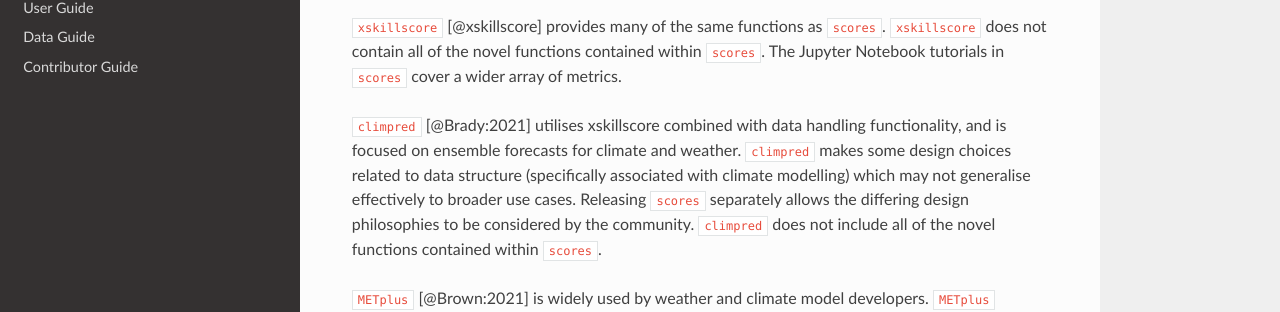
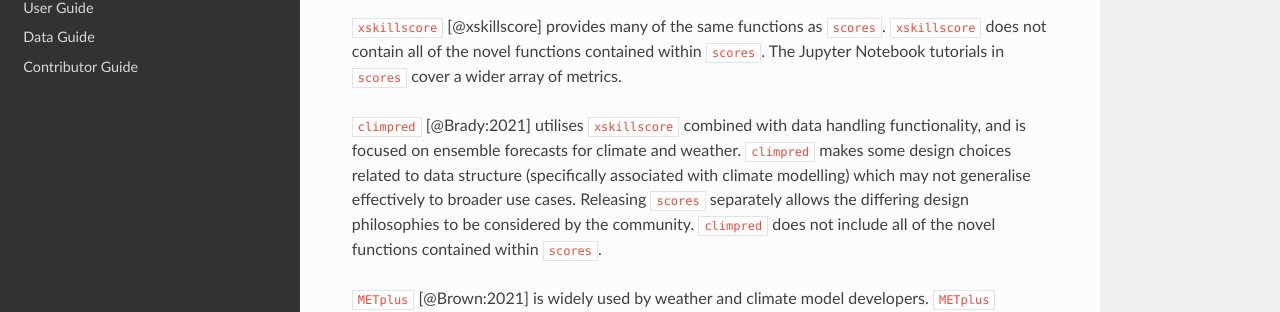
Before and after one commit to nci/scores, an MkDocs documentation site: the page built from docs/paper.md, in a window 1280 px wide and 900 px high, scrolled down 2525 px. Shown: the part 142-454 px from the top of the window. Built offline with MkDocs 1.6.1, drawn with Linux system fonts in a browser that asks for light colours; nearby versions of some CDN libraries.

```diff
--- a/docs/paper.md
+++ b/docs/paper.md
@@ -95,7 +95,7 @@ There are multiple open source verification packages in a range of languages. Be
 
 `xskillscore` [@xskillscore] provides many of the same functions as `scores`. `xskillscore` does not contain all of the novel functions contained within `scores`. The Jupyter Notebook tutorials in `scores` cover a wider array of metrics.
 
-`climpred` [@Brady:2021] utilises xskillscore combined with data handling functionality, and is focused on ensemble forecasts for climate and weather. `climpred` makes some design choices related to data structure (specifically associated with climate modelling) which may not generalise effectively to broader use cases. Releasing `scores` separately allows the differing design philosophies to be considered by the community. `climpred` does not include all of the novel functions contained within `scores`.
+`climpred` [@Brady:2021] utilises `xskillscore` combined with data handling functionality, and is focused on ensemble forecasts for climate and weather. `climpred` makes some design choices related to data structure (specifically associated with climate modelling) which may not generalise effectively to broader use cases. Releasing `scores` separately allows the differing design philosophies to be considered by the community. `climpred` does not include all of the novel functions contained within `scores`.
 
 `METplus` [@Brown:2021] is widely used by weather and climate model developers. `METplus` includes a database and a visualisation system, with Python and shell script wrappers to utilise the complex `MET` package. Verification scores in `MET` are implemented in C++ rather than Python.  `METplus` does not include all of the novel functions contained within `scores`.
 
```
